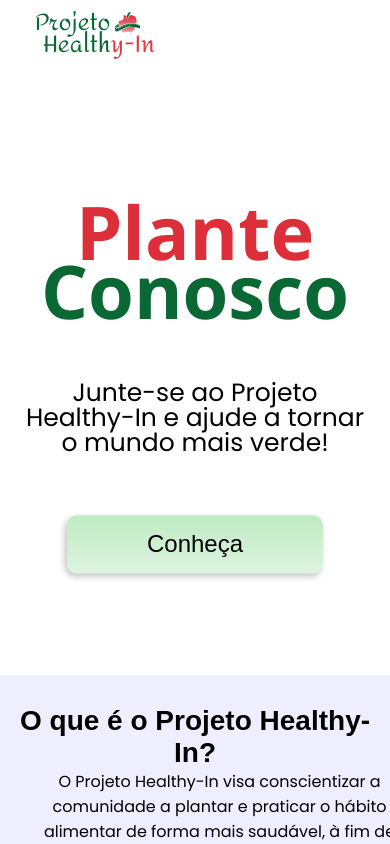
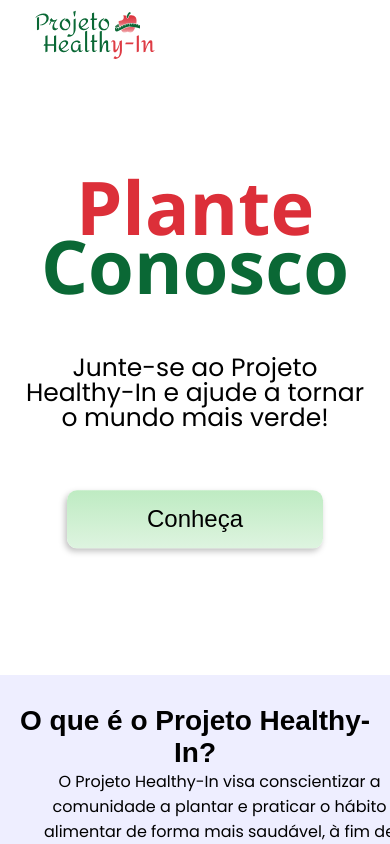
Before and after one commit to KevenAbraham/Healthy-In, a React (Create React App) app: page / in a window 390 px wide. Shown: the top 844 px of the page. Built offline with nearby package versions, Linux system fonts and the light colour scheme; a web font is replaced by a local one.

Commit message:
ajustando responsividade para celular home - diminuindo margin

```diff
--- a/src/components/Home/Home.css
+++ b/src/components/Home/Home.css
@@ -95,12 +95,11 @@
         top: 50%;
         transform: translateY(-50%);
         width: 90%;
-        margin: 50px auto;
+        margin: 25px auto;
         text-align: center;
     }
 
     .bgHome {
         display: none;
     }
-
 }
```
